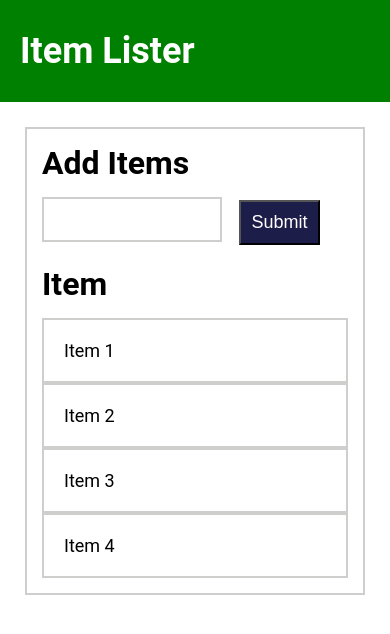
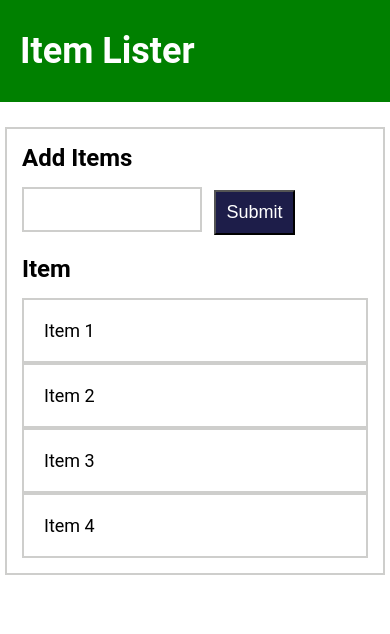
Before and after one commit to olatunde1998/todoList, a plain HTML site: page index.html in a window 390 px wide. Drawn offline with Linux system fonts and the light colour scheme; a web font is replaced by a local one.

Commit message:
responsive fixed

```diff
--- a/style.css
+++ b/style.css
@@ -74,7 +74,7 @@ html {
 
     }
     #content-container{
-        padding: 25px 25px 0px 25px;
+        padding: 25px 5px 0px 5px;
         margin-right: auto;
         margin-left: auto;
         margin-bottom: 0px;
@@ -83,11 +83,21 @@ html {
         border: 2px solid rgb(206, 206, 204);
         padding: 15px ;
     }
-
     #item-field{
         height: 45px;
         width: 180px;
         font-size: 24px;
         border: 2px solid rgb(206, 206, 204);
     }
+    #sub-btn{
+        margin-left: 10px;
+        padding: 10px;
+        font-size: 18px;
+        background-color: rgb(29, 29, 73);
+        color: white;
+    }
+    .add-items,.items-headings{
+        margin-bottom: 15px;
+        font-size: 24px;
+    }
 }
```
